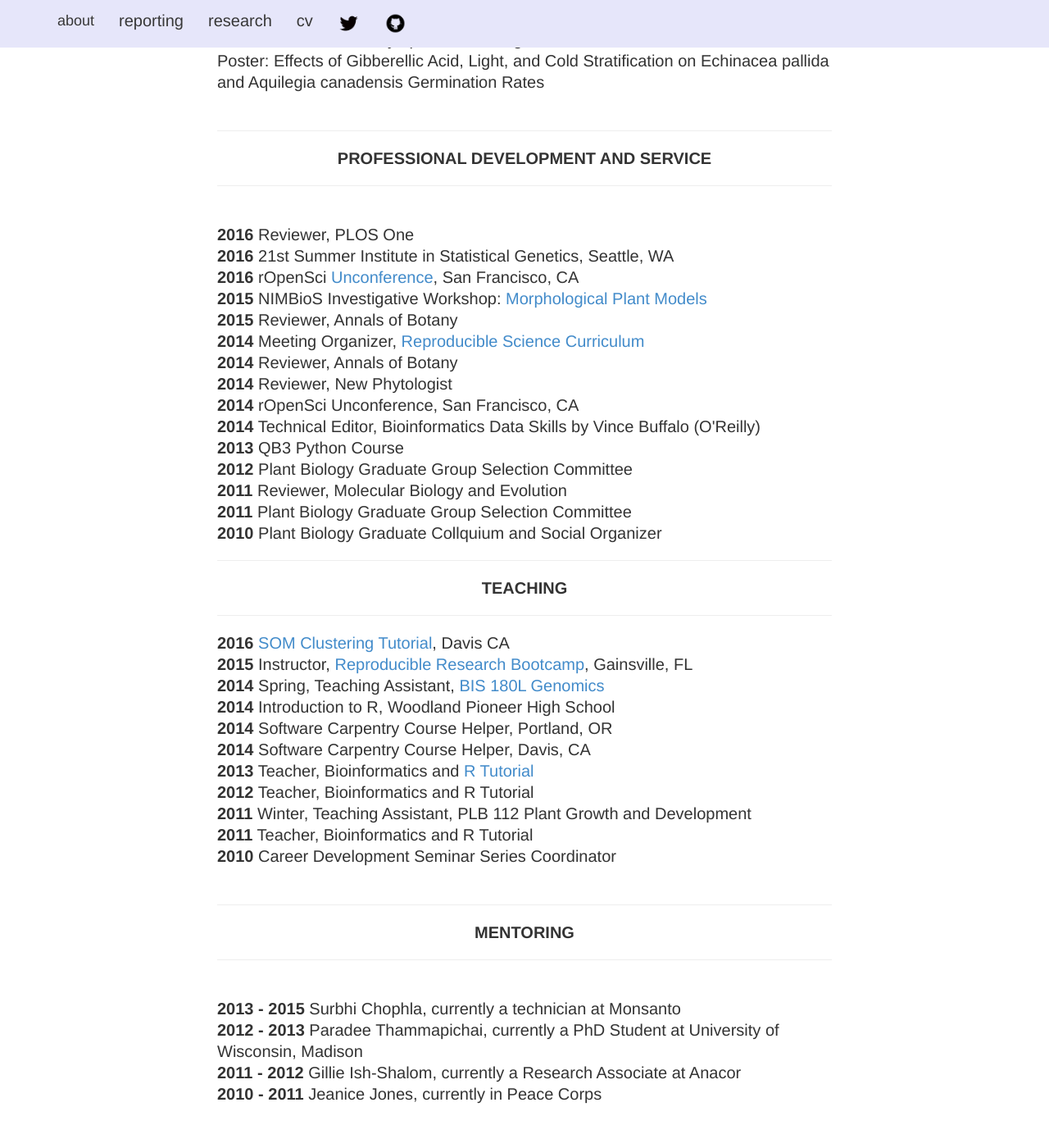
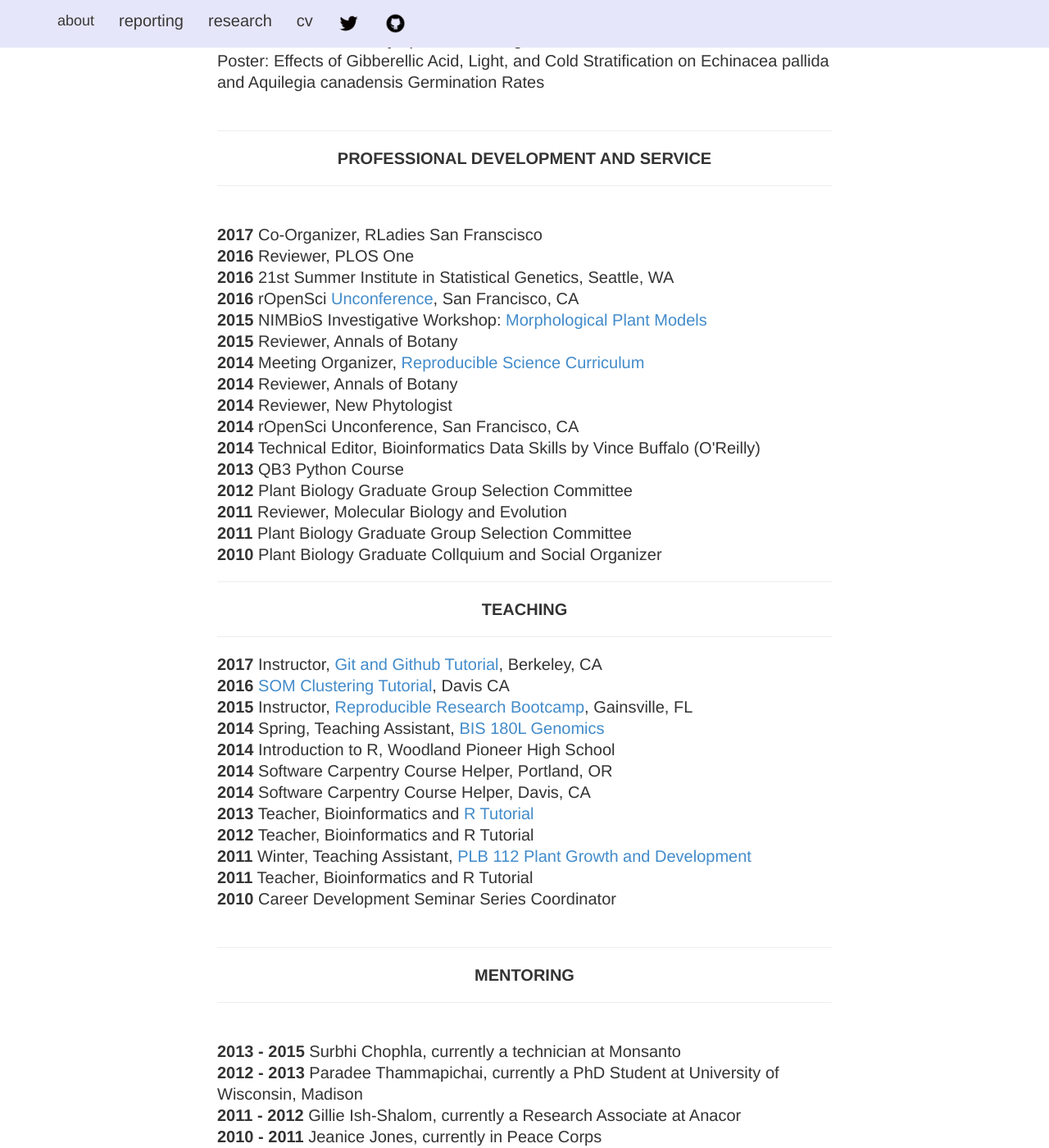
Before and after one commit to iamciera/creports, a Jekyll site: the page built from cv/index.html, in a window 1280 px wide and 1400 px high, scrolled down 4338 px. Shown: the whole window at 82% size. Built offline with Jekyll 4.4.1, drawn with Linux system fonts in a browser that asks for light colours; nearby versions of some CDN libraries; before the commit the page ends 5686 px from its top, so only the background shows below that.

Commit message:
updated CV

```diff
--- a/cv/index.html
+++ b/cv/index.html
@@ -158,6 +158,7 @@ layout: default
 				<center><p><strong>PROFESSIONAL DEVELOPMENT AND SERVICE </strong></p></center>
 				<hr />
 				<br />
+				<b>2017</b> Co-Organizer, RLadies San Franscisco <br />
 				<b>2016</b> Reviewer, PLOS One <br />
 				<b>2016</b> 21st Summer Institute in Statistical Genetics, Seattle, WA<br />
 				<b>2016</b> rOpenSci <a href = "http://unconf16.ropensci.org/">Unconference</a>, San Francisco, CA<br />
@@ -176,17 +177,18 @@ layout: default
 				<hr />
 				<center><p><strong>TEACHING</strong></p></center>
 				<hr />
+				<b>2017</b> Instructor, <a href= "http://www.thehackerwithin.org/berkeley/posts/git-github"> Git and Github Tutorial</a>, Berkeley, CA <br />
 				<b>2016</b> <a href= "https://iamciera.github.io/SOMexample/"> SOM Clustering Tutorial</a>, Davis CA <br />
 				<b>2015</b> Instructor, <a href = "http://reproducible-science-curriculum.github.io/2015-06-01-reproducible-science-idigbio/">Reproducible Research Bootcamp</a>, Gainsville, FL<br />
 				<b>2014</b> Spring, Teaching Assistant, <a href = "http://jnmaloof.github.io/BIS180L_web/"> BIS 180L Genomics </a><br />
 				<b>2014</b> Introduction to R, Woodland Pioneer High School <br />
 				<b>2014</b> Software Carpentry Course Helper, Portland, OR<br />
 				<b>2014</b> Software Carpentry Course Helper, Davis, CA<br />
-				<b>2013</b>  Teacher, Bioinformatics and <a href = "http://iamciera.github.io/creports//blog/2013/10/18/rCourse2013/index.html">R Tutorial</a><br />
+				<b>2013</b> Teacher, Bioinformatics and <a href = "http://iamciera.github.io/creports//blog/2013/10/18/rCourse2013/index.html">R Tutorial</a><br />
 				<b>2012</b>  Teacher, Bioinformatics and R Tutorial<br />
-				<b>2011</b>   Winter, Teaching Assistant, PLB 112 Plant Growth and Development<br />
+				<b>2011</b>  Winter, Teaching Assistant, <a href = "http://catalog.ucdavis.edu/programs/PLB/PLBcourses.html">PLB 112 Plant Growth and Development</a><br />
 				<b>2011</b>  Teacher, Bioinformatics and R Tutorial<br />
-				<b>2010</b>   Career Development Seminar Series Coordinator<br />
+				<b>2010</b>  Career Development Seminar Series Coordinator<br />
 				<br />
 				<hr />
 				<center><p><strong>MENTORING</strong></p></center>
```
